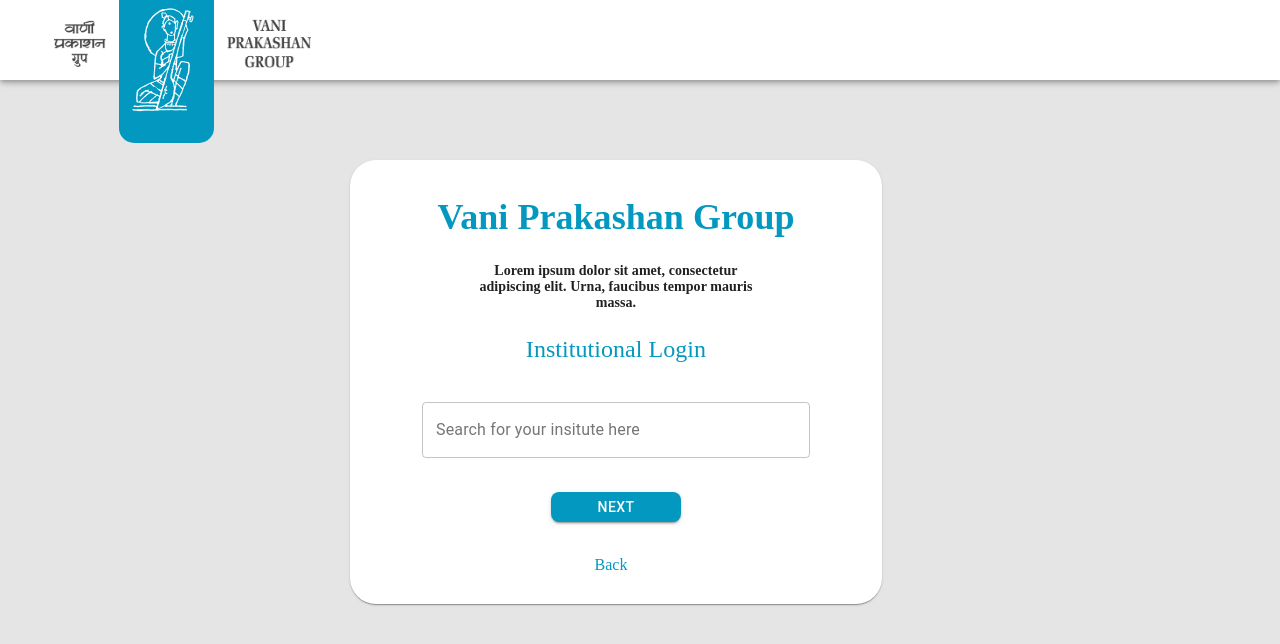
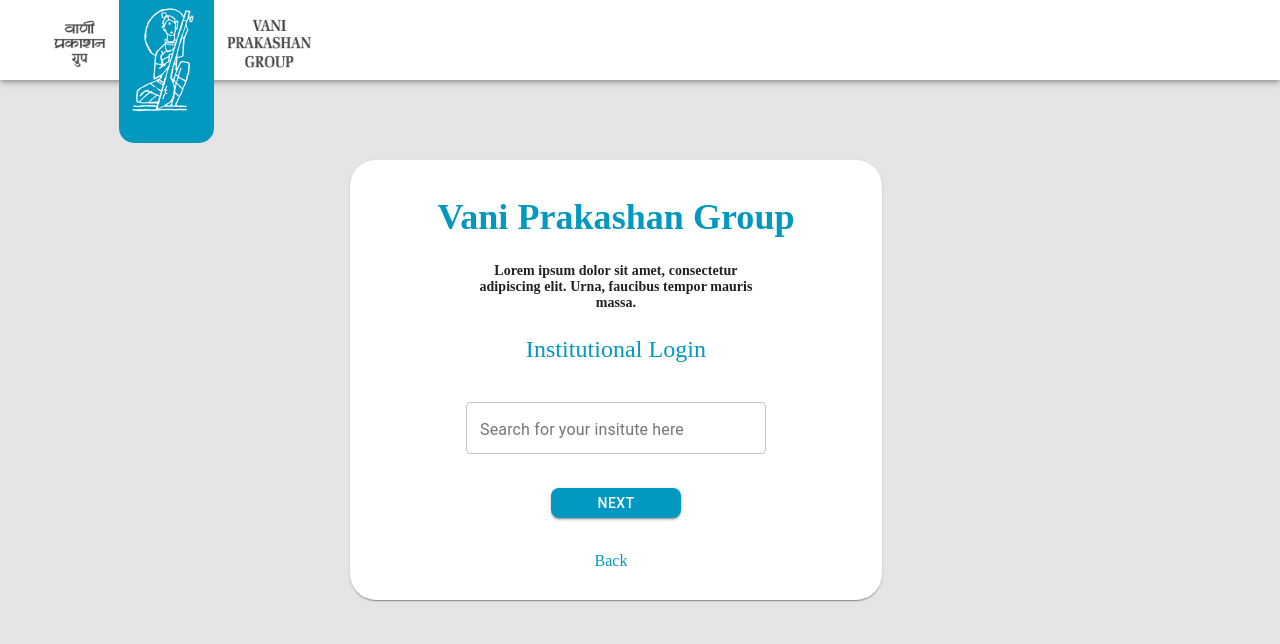
Before and after one commit to premsharma1230/vaniInstitutional, a React (Create React App) app: page /Login in a window 1280 px wide. Shown: the top 644 px of the page. Built offline with nearby package versions, Linux system fonts and the light colour scheme.

Commit message:
login ui

```diff
--- a/src/pages/Login/index.jsx
+++ b/src/pages/Login/index.jsx
@@ -5,8 +5,11 @@
 import { makeStyles } from "@material-ui/core/styles";
 import Card from "@material-ui/core/Card";
 import CardContent from "@material-ui/core/CardContent";
-import { useForm, Controller } from "react-hook-form";
+// import { useForm, Controller } from "react-hook-form";
+import Autocomplete from '@mui/material/Autocomplete';
 import axios from "axios"
+import Stack from '@mui/material/Stack';
+
 
 const useStyles = makeStyles({
   root: {
@@ -27,14 +30,19 @@
 });
 export default function InstitutionalLogin() {
   const classes = useStyles();
-  const { handleSubmit, control, reset } = useForm({
-    defaultValues: {
-      institution: "",
-    },
-  });
-  const onSubmit = (data) =>{
+
+  const handleSubmit = (data) => {
     // axios.post()
   }
+  const top100Films = [
+    { title: 'The Shawshank Redemption', year: 1994 },
+    { title: 'The Godfather', year: 1972 },
+    { title: 'The Godfather: Part II', year: 1974 },
+    { title: 'The Dark Knight', year: 2008 },
+    { title: '12 Angry Men', year: 1957 },
+    { title: "Schindler's List", year: 1993 },
+    { title: 'Pulp Fiction', year: 1994 },
+  ]
   return (
     <div className={Classes.loginContainer}>
       <Card className={classes.root}>
@@ -42,57 +50,44 @@
           <div className={Classes.loginHeader}>
             <div className={Classes.loginMainHeader}>Vani Prakashan Group</div>
             <div className={Classes.loginSubheader}>
-            Lorem ipsum dolor sit amet, consectetur adipiscing elit. Urna, faucibus tempor mauris massa.
+              Lorem ipsum dolor sit amet, consectetur adipiscing elit. Urna, faucibus tempor mauris massa.
             </div>
             <div className={Classes.instututionalloginSubheader}>
-            Institutional Login
+              Institutional Login
             </div>
           </div>
           <div className={Classes.formContainer}>
             <form
-              onSubmit={handleSubmit(onSubmit)}
+              onSubmit={handleSubmit}
               className={`${classes.root} ${Classes.formMain}`}
             >
               <div>
                 <div className={Classes.maaa}>
-                  <Controller
-                    name="institution"
-                    control={control}
-                    rules={{ required: true }}
-                    sx={{borderRadius:'30px'}}
-                    render={({ field }) => (
-                      <TextField
-                        {...field}
-                        // id="outlined-basic"
-                        label="Search for your insitute here"
-                        variant="outlined"
-                        className={Classes.userField}
-                        sx={{borderRadius:'30px'}}
+                <Stack spacing={2} sx={{ width: 300 }}>
+                      <Autocomplete
+                        id="free-solo-demo"
+                        freeSolo
+                        options={top100Films.map((option) => option.title)}
+                        renderInput={(params) => <TextField {...params} label="Search for your insitute here" variant="outlined" />}
                       />
-                    )}
-                  />
+
+                  </Stack>
                 </div>
               </div>
               <div className={Classes.SignupButton}>
-                <Controller
-                  className={Classes.loginField}
-                  name="password"
-                  control={control}
-                  rules={{ required: true }}
-                  render={({ field }) => (
                     <Button
                       variant="contained"
-                      style={{ background: "#0298BF", height: '30px',
-                      width: '130px',
-                      borderRadius: '8px' }}
+                      style={{
+                        background: "#0298BF", height: '30px',
+                        width: '130px',
+                        borderRadius: '8px'
+                      }}
                       type="submit"
                       color="primary"
-                      {...field}
                     >
                       Next
                     </Button>
-                  )}
-                />
+
               </div>
             </form>
             <div className={Classes.backForgotPassword}>
```
